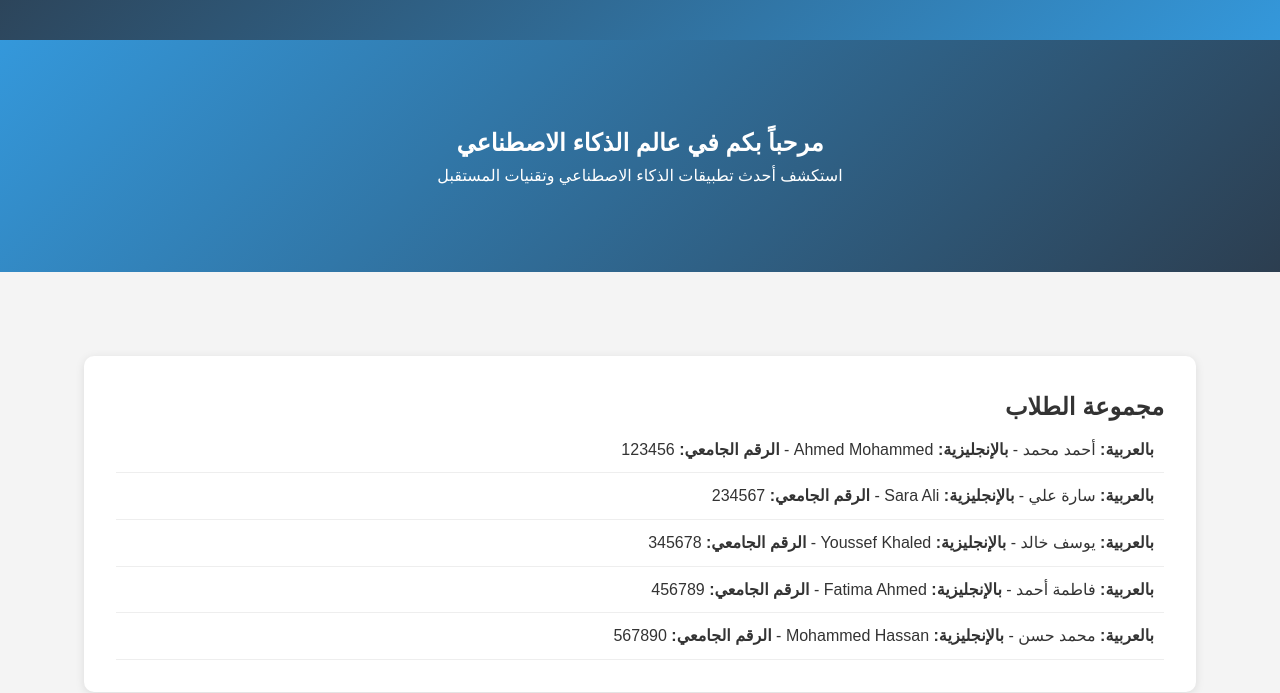
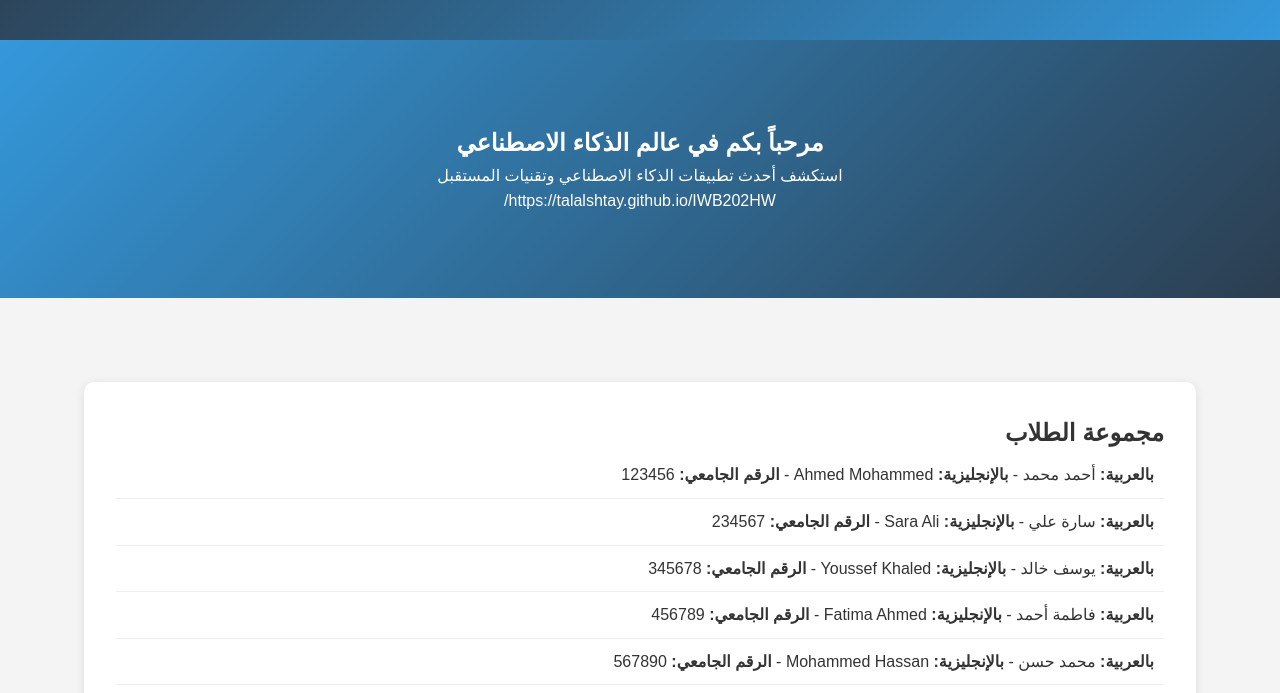
Before and after one commit to talalShtay/IWB202HW, a plain HTML site: page index.html in a window 1280 px wide. Shown: the part 110-803 px from the top of the page. Drawn offline with Linux system fonts and the light colour scheme.

Commit message:
Update index.html

```diff
--- a/index.html
+++ b/index.html
@@ -30,6 +30,7 @@
         <div class="container">
           <h1>مرحباً بكم في عالم الذكاء الاصطناعي</h1>
           <p>استكشف أحدث تطبيقات الذكاء الاصطناعي وتقنيات المستقبل</p>
+          <p><a>https://talalshtay.github.io/IWB202HW/</a></p>
         </div>
       </div>
       <div class="container">
```
